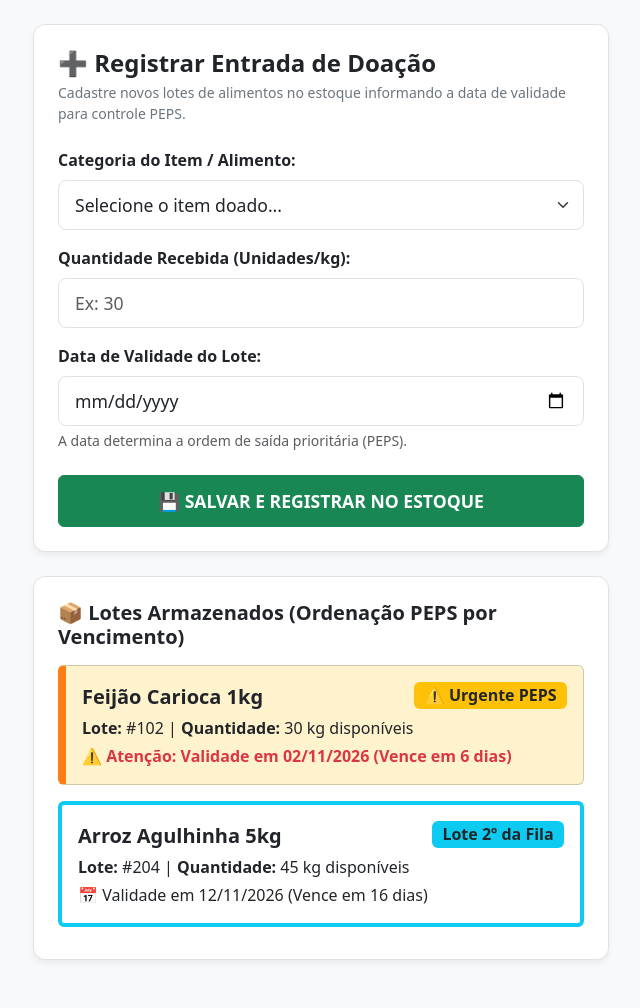
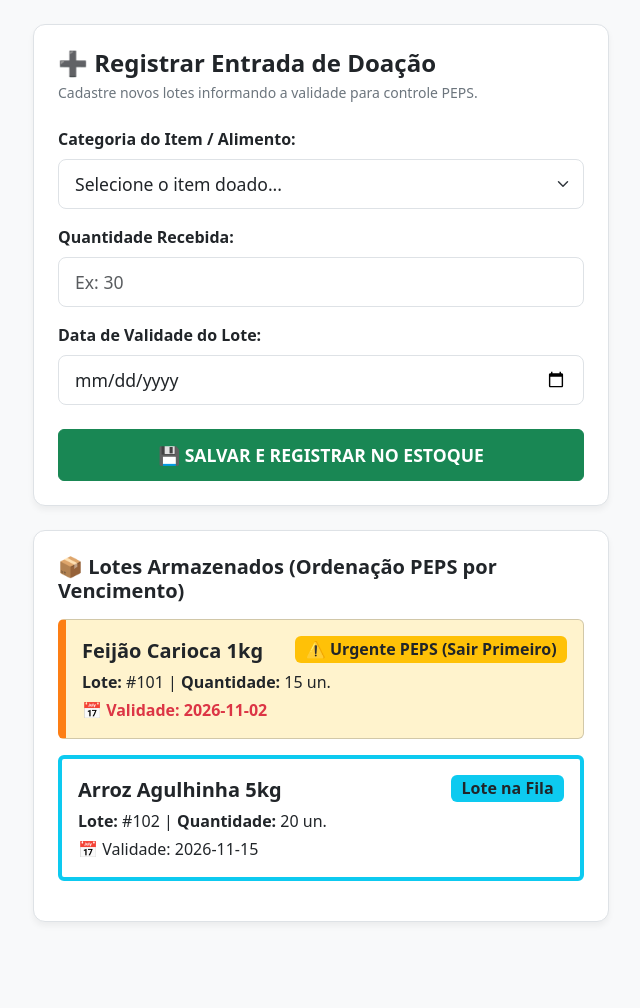
Before and after one commit to mibanhi/aacs-pwa-mvp, a Flask app: page /estoque in a window 1280 px wide. Shown: the part 56-1064 px from the top of the page, without its empty margins (319-959 px from the left). After the commit the page ends 978 px from the top, so only its background shows below. Run offline with Flask 3, Linux system fonts and the light colour scheme.

Commit message:
Revise Estoque page layout and content
Updated the layout and content of the Estoque page, including form actions and item listings.

```diff
--- a/templates/estoque.html
+++ b/templates/estoque.html
@@ -3,133 +3,87 @@
 <head>
     <meta charset="UTF-8">
     <meta name="viewport" content="width=device-width, initial-scale=1.0">
-    <title>AACS - Painel de Estoque e Entrada de Doações (PEPS)</title>
-    <!-- Bootstrap 5.3 CSS para estrutura responsiva e acessível -->
+    <title>AACS - Painel de Estoque (PEPS)</title>
     <link href="https://cdn.jsdelivr.net/npm/bootstrap@5.3.2/dist/css/bootstrap.min.css" rel="stylesheet">
     <style>
-        /* Estilização para atendimento ao RNF04 (Acessibilidade) */
-        body {
-            background-color: #f8f9fa;
-            font-family: system-ui, -apple-system, "Segoe UI", Roboto, sans-serif;
-        }
-        .touch-target {
-            min-height: 52px;
-            font-size: 1.1rem;
-            font-weight: 600;
-        }
-        .form-control-lg, .form-select-lg {
-            min-height: 50px;
-            font-size: 1.1rem;
-        }
-        .card-peps-alert {
-            border-left: 8px solid #fd7e14; /* Alerta visual em cor alaranjada */
-            background-color: #fff3cd;
-        }
-        .card-custom {
-            border-radius: 12px;
-            border: 1px solid #dee2e6;
-            box-shadow: 0 4px 6px rgba(0,0,0,0.05);
-        }
+        body { background-color: #f8f9fa; font-family: system-ui, -apple-system, sans-serif; }
+        .touch-target { min-height: 52px; font-size: 1.1rem; font-weight: 600; }
+        .form-control-lg, .form-select-lg { min-height: 50px; font-size: 1.1rem; }
+        .card-peps-alert { border-left: 8px solid #fd7e14; background-color: #fff3cd; }
+        .card-custom { border-radius: 12px; border: 1px solid #dee2e6; box-shadow: 0 4px 6px rgba(0,0,0,0.05); }
     </style>
 </head>
 <body>
 
-    <!-- Cabeçalho de Navegação com Logout (RNF01) -->
     <nav class="navbar navbar-dark bg-primary px-3 mb-4">
         <div class="container-fluid max-width-md">
-            <a href="index.html" class="navbar-brand fw-bold fs-5 text-white text-decoration-none">
+            <a href="/" class="navbar-brand fw-bold fs-5 text-white text-decoration-none">
                 🛡️ AACS — Gestão de Doações
             </a>
             <div class="d-flex align-items-center gap-2">
-                <a href="index.html" class="btn btn-outline-light btn-sm">← Voltar à Busca</a>
-                <a href="#logout" class="btn btn-outline-light btn-sm">Sair 🚪</a>
+                <a href="/" class="btn btn-outline-light btn-sm">← Voltar à Busca</a>
+                <a href="/logout" class="btn btn-outline-light btn-sm">Sair 🚪</a>
             </div>
         </div>
     </nav>
 
     <main class="container mb-5" style="max-width: 600px;">
 
-        <!-- SEÇÃO 1: Formulário de Entrada de Lotes (RF02, RNF02) -->
         <div class="card card-custom p-4 bg-white mb-4">
-            <h1 class="h4 fw-bold text-dark mb-1">
-                ➕ Registrar Entrada de Doação
-            </h1>
-            <p class="text-secondary small mb-4">
-                Cadastre novos lotes de alimentos no estoque informando a data de validade para controle PEPS.
-            </p>
+            <h1 class="h4 fw-bold text-dark mb-1">➕ Registrar Entrada de Doação</h1>
+            <p class="text-secondary small mb-4">Cadastre novos lotes informando a validade para controle PEPS.</p>
 
-            <form action="#salvar" method="POST">
-                <input type="hidden" name="csrf_token" value="d9a8f7e6c5b4a321">
-
-                <!-- Campo Categoria do Alimento -->
+            <form action="/estoque" method="POST">
                 <div class="mb-3">
-                    <label for="categoria" class="form-label fw-bold text-dark">
-                        Categoria do Item / Alimento:
-                    </label>
+                    <label for="categoria" class="form-label fw-bold text-dark">Categoria do Item / Alimento:</label>
                     <select class="form-select form-select-lg" id="categoria" name="categoria" required>
                         <option value="" selected disabled>Selecione o item doado...</option>
-                        <option value="feijao">Feijão Carioca 1kg</option>
-                        <option value="arroz">Arroz Agulhinha 5kg</option>
-                        <option value="oleo">Óleo de Soja 900ml</option>
-                        <option value="leite">Leite Integral 1L</option>
+                        <option value="Feijão Carioca 1kg">Feijão Carioca 1kg</option>
+                        <option value="Arroz Agulhinha 5kg">Arroz Agulhinha 5kg</option>
+                        <option value="Óleo de Soja 900ml">Óleo de Soja 900ml</option>
+                        <option value="Leite Integral 1L">Leite Integral 1L</option>
                     </select>
                 </div>
 
-                <!-- Campo Quantidade -->
                 <div class="mb-3">
-                    <label for="quantidade" class="form-label fw-bold text-dark">
-                        Quantidade Recebida (Unidades/kg):
-                    </label>
+                    <label for="quantidade" class="form-label fw-bold text-dark">Quantidade Recebida:</label>
                     <input type="number" class="form-control form-control-lg" id="quantidade" name="quantidade" placeholder="Ex: 30" min="1" required>
                 </div>
 
-                <!-- Campo Data de Validade com Label Persistente -->
                 <div class="mb-4">
-                    <label for="data_validade" class="form-label fw-bold text-dark">
-                        Data de Validade do Lote:
-                    </label>
-                    <input type="date" class="form-control form-control-lg" id="data_validade" name="data_validade" required aria-describedby="validadeHelp">
-                    <div id="validadeHelp" class="form-text text-muted">
-                        A data determina a ordem de saída prioritária (PEPS).
-                    </div>
+                    <label for="data_validade" class="form-label fw-bold text-dark">Data de Validade do Lote:</label>
+                    <input type="date" class="form-control form-control-lg" id="data_validade" name="data_validade" required>
                 </div>
 
-                <!-- Botão de Ação Salvar (RNF04) -->
                 <button type="submit" class="btn btn-success w-100 touch-target d-flex align-items-center justify-content-center gap-2">
                     💾 SALVAR E REGISTRAR NO ESTOQUE
                 </button>
             </form>
         </div>
 
-        <!-- SEÇÃO 2: Listagem Ordenada por Validade / Lotes PEPS (RF04, RNF04) -->
         <div class="card card-custom p-4 bg-white">
-            <h2 class="h5 fw-bold text-dark mb-3">
-                📦 Lotes Armazenados (Ordenação PEPS por Vencimento)
-            </h2>
+            <h2 class="h5 fw-bold text-dark mb-3">📦 Lotes Armazenados (Ordenação PEPS por Vencimento)</h2>
 
-            <!-- Card de Alerta PEPS 1: Sinalização Tripla (Ícone + Texto + Cor - RNF04) -->
-            <div class="card card-peps-alert p-3 mb-3">
-                <div class="d-flex justify-content-between align-items-start mb-1">
-                    <span class="fw-bold text-dark fs-5">Feijão Carioca 1kg</span>
-                    <span class="badge bg-warning text-dark fs-6">⚠️ Urgente PEPS</span>
+            {% if estoque %}
+                {% for item in estoque %}
+                <div class="card {% if loop.first %}card-peps-alert{% else %}border-start border-4 border-info{% endif %} p-3 mb-3">
+                    <div class="d-flex justify-content-between align-items-start mb-1">
+                        <span class="fw-bold text-dark fs-5">{{ item.item }}</span>
+                        {% if loop.first %}
+                        <span class="badge bg-warning text-dark fs-6">⚠️ Urgente PEPS (Sair Primeiro)</span>
+                        {% else %}
+                        <span class="badge bg-info text-dark fs-6">Lote na Fila</span>
+                        {% endif %}
+                    </div>
+                    <p class="mb-1 text-dark"><strong>Lote:</strong> #{{ item.id }} | <strong>Quantidade:</strong> {{ item.quantidade }} un.</p>
+                    <p class="mb-0 {% if loop.first %}text-danger fw-bold{% else %}text-dark{% endif %}">
+                        📅 Validade: {{ item.validade }}
+                    </p>
                 </div>
-                <p class="mb-1 text-dark"><strong>Lote:</strong> #102 | <strong>Quantidade:</strong> 30 kg disponíveis</p>
-                <p class="mb-0 text-danger fw-bold">
-                    ⚠️ Atenção: Validade em 02/11/2026 (Vence em 6 dias)
-                </p>
-            </div>
-
-            <!-- Card PEPS 2: Item Regular -->
-            <div class="card p-3 mb-2 border-start border-4 border-info">
-                <div class="d-flex justify-content-between align-items-start mb-1">
-                    <span class="fw-bold text-dark fs-5">Arroz Agulhinha 5kg</span>
-                    <span class="badge bg-info text-dark fs-6">Lote 2º da Fila</span>
-                </div>
-                <p class="mb-1 text-dark"><strong>Lote:</strong> #204 | <strong>Quantidade:</strong> 45 kg disponíveis</p>
-                <p class="mb-0 text-dark">
-                    📅 Validade em 12/11/2026 (Vence em 16 dias)
-                </p>
-            </div>
+                {% endfor %}
+            {% else %}
+                <p class="text-muted">Nenhum lote cadastrado no estoque.</p>
+            {% endif %}
         </div>
 
     </main>
```
